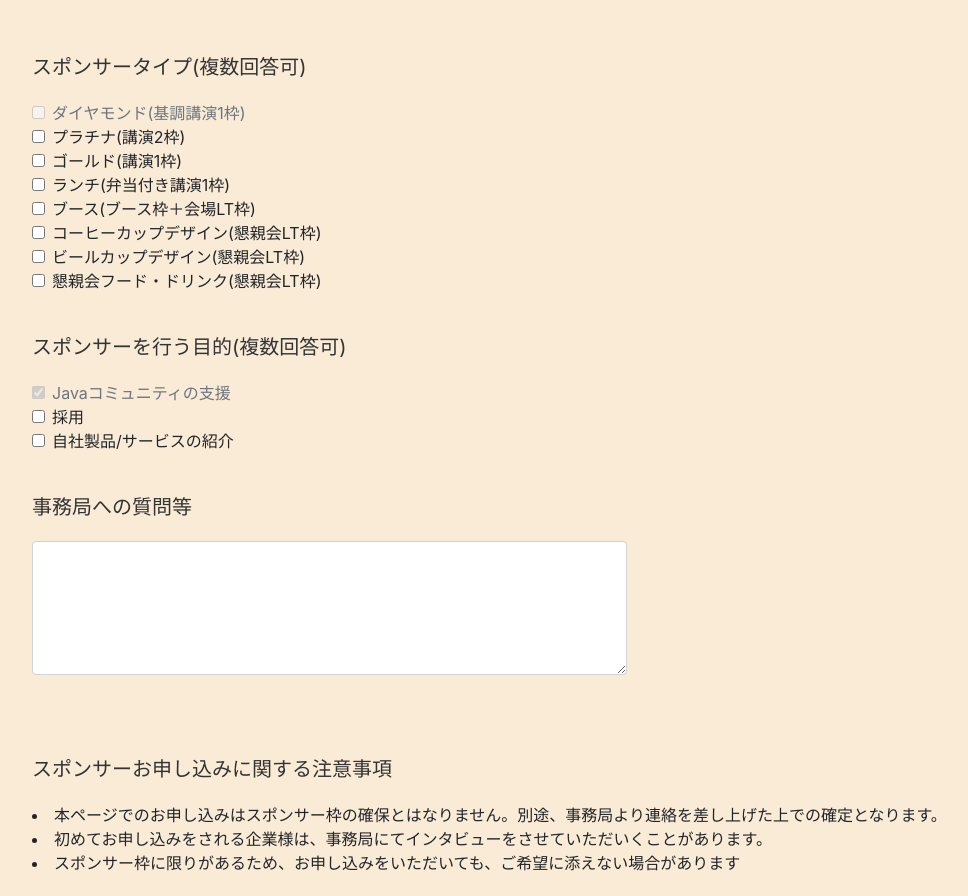
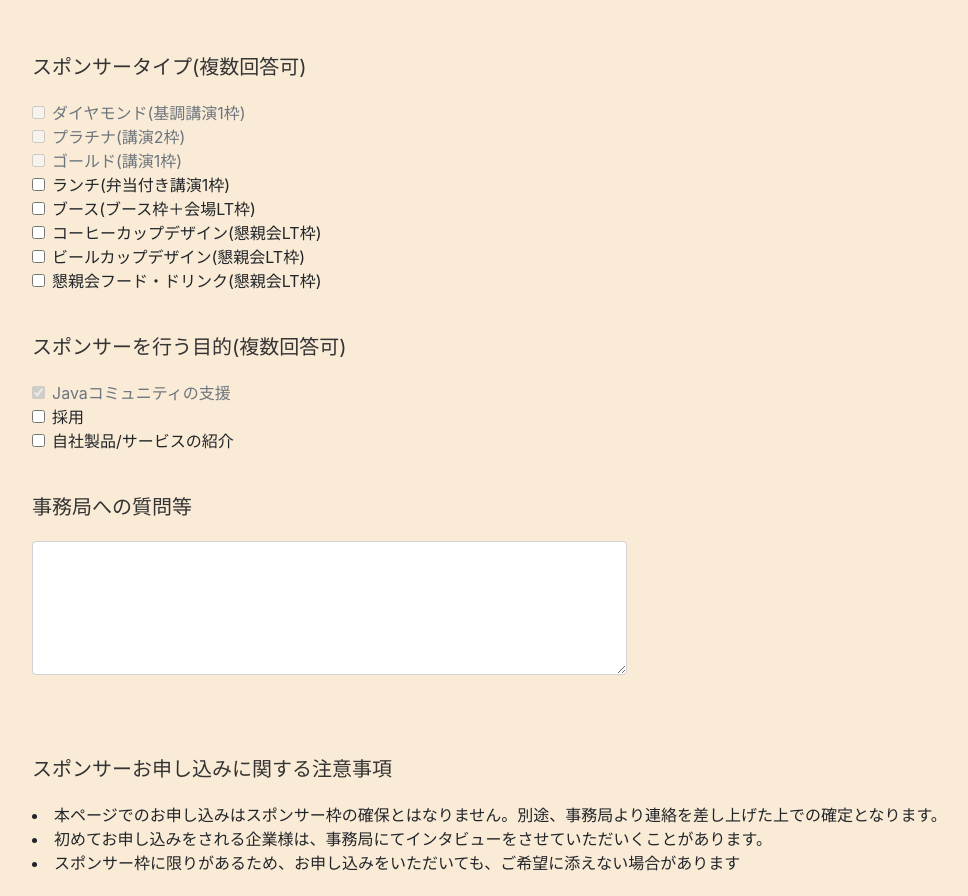
Before and after one commit to jjug-ccc/2019fall, a plain HTML site: page index.html in a window 1280 px wide. Shown: the part 1185-2081 px from the top of the page, without its empty margins (8-976 px from the left). Drawn offline with Linux system fonts and the light colour scheme.

Commit message:
Update index.html

```diff
--- a/index.html
+++ b/index.html
@@ -71,11 +71,11 @@
                     <label class="form-check-label" for="00N2v00000MYLkg">ダイヤモンド(基調講演1枠)</label>
                 </div>
                 <div class="form-check">
-                    <input class="form-check-input" id="00N2v00000MYLqK" name="00N2v00000MYLqK" type="checkbox" value="1" />
+                    <input class="form-check-input" id="00N2v00000MYLqK" name="00N2v00000MYLqK" type="checkbox" value="1" disabled="disabled" />
                     <label class="form-check-label" for="00N2v00000MYLqK">プラチナ(講演2枠)</label>
                 </div>
                 <div class="form-check">
-                    <input class="form-check-input" id="00N2v00000MYLqP" name="00N2v00000MYLqP" type="checkbox" value="1" />
+                    <input class="form-check-input" id="00N2v00000MYLqP" name="00N2v00000MYLqP" type="checkbox" value="1" disabled="disabled" />
                     <label class="form-check-label" for="00N2v00000MYLqP">ゴールド(講演1枠)</label>
                 </div>
                 <div class="form-check">
```
